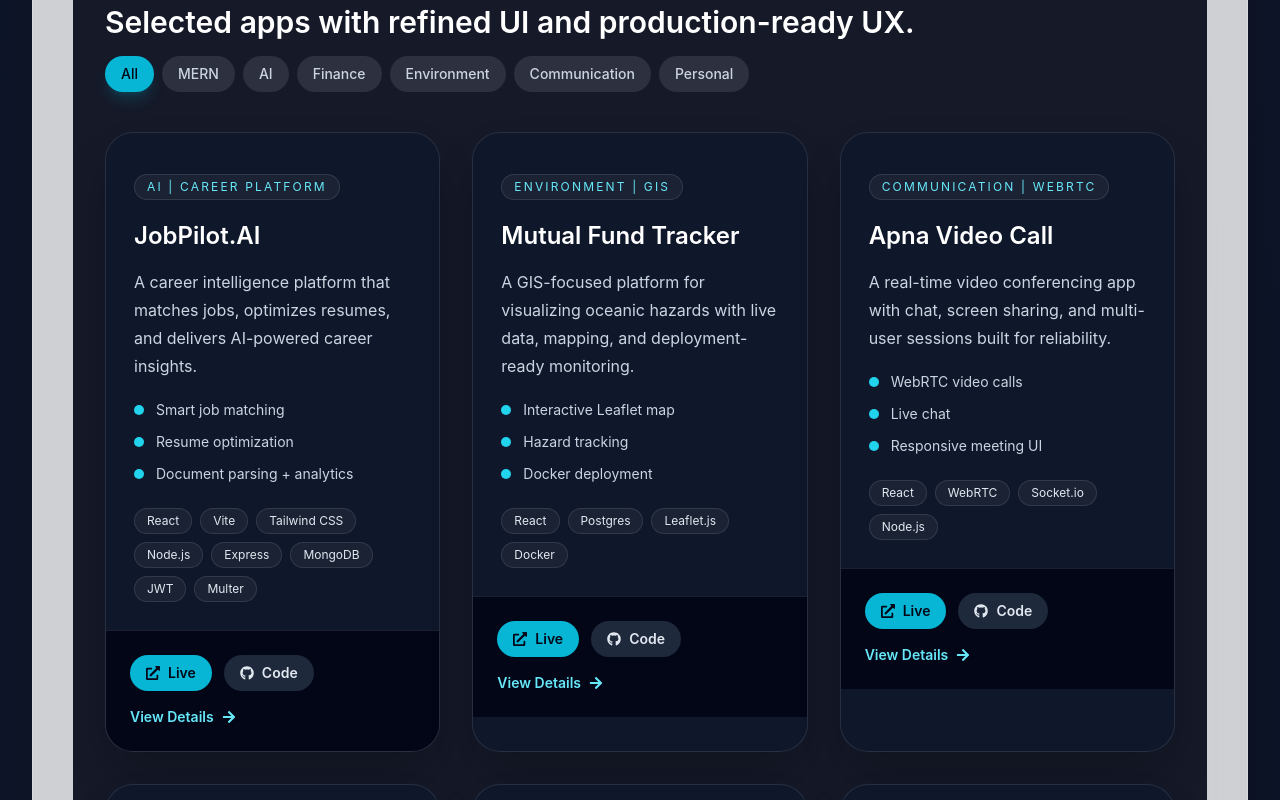
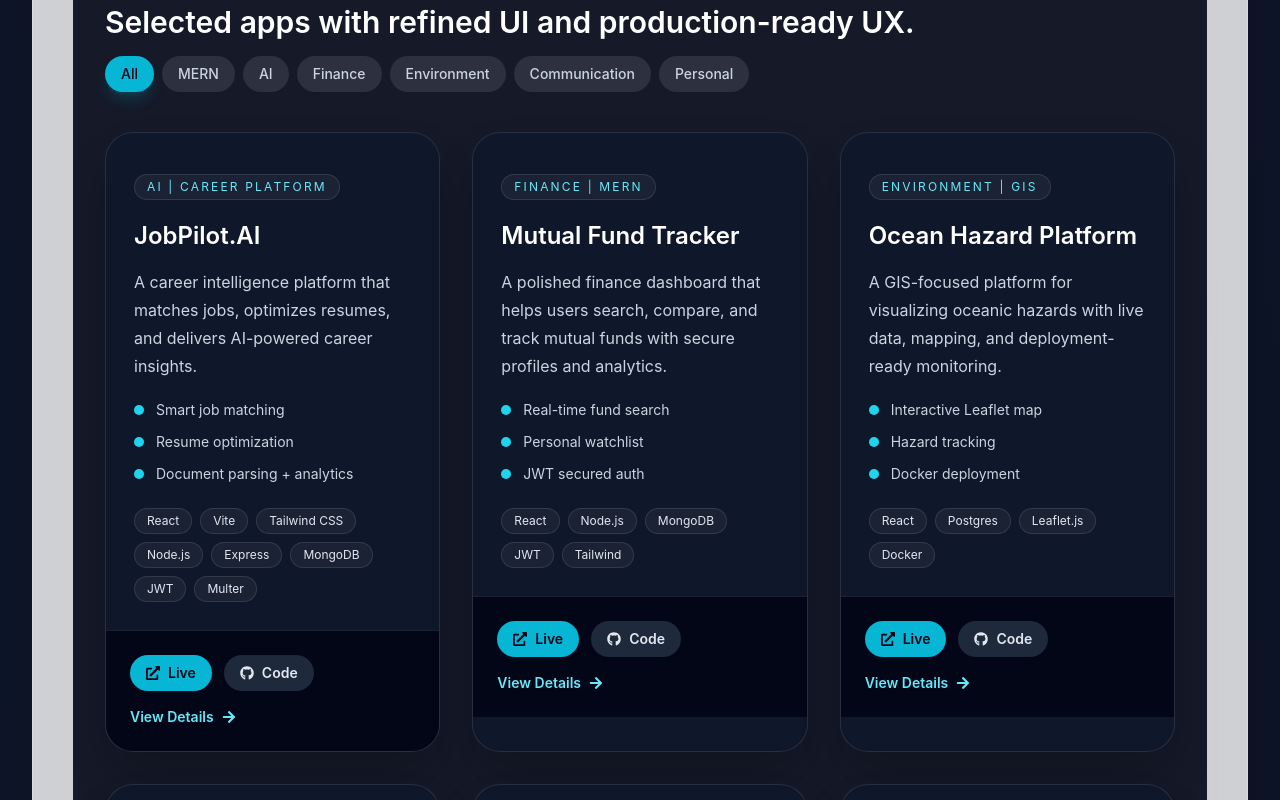
Before and after one commit to Ankit24072002/self_portfolio, a React (Vite) app in the folder portfolio-ankit/: page /projects in a window 1280 px wide. Shown: the part 880-1680 px from the top of the page. Built offline with nearby package versions, Linux system fonts and the light colour scheme.

Commit message:
fix: restore missing Mutual Fund Tracker and update projects count

```diff
--- a/portfolio-ankit/src/pages/Projects.jsx
+++ b/portfolio-ankit/src/pages/Projects.jsx
@@ -14,6 +14,15 @@ const projects = [
   },
   {
     title: "Mutual Fund Tracker",
+    desc: "A polished finance dashboard that helps users search, compare, and track mutual funds with secure profiles and analytics.",
+    features: ["Real-time fund search", "Personal watchlist", "JWT secured auth"],
+    tech: ["React", "Node.js", "MongoDB", "JWT", "Tailwind"],
+    live: "https://mutual-fund-tracker-2-iqzm.onrender.com/",
+    code: "https://github.com/Ankit24072002/mutual-fund-tracker.git",
+    tag: "Finance | MERN"
+  },
+  {
+    title: "Ocean Hazard Platform",
     desc: "A GIS-focused platform for visualizing oceanic hazards with live data, mapping, and deployment-ready monitoring.",
     features: ["Interactive Leaflet map", "Hazard tracking", "Docker deployment"],
     tech: ["React", "Postgres", "Leaflet.js", "Docker"],
```
